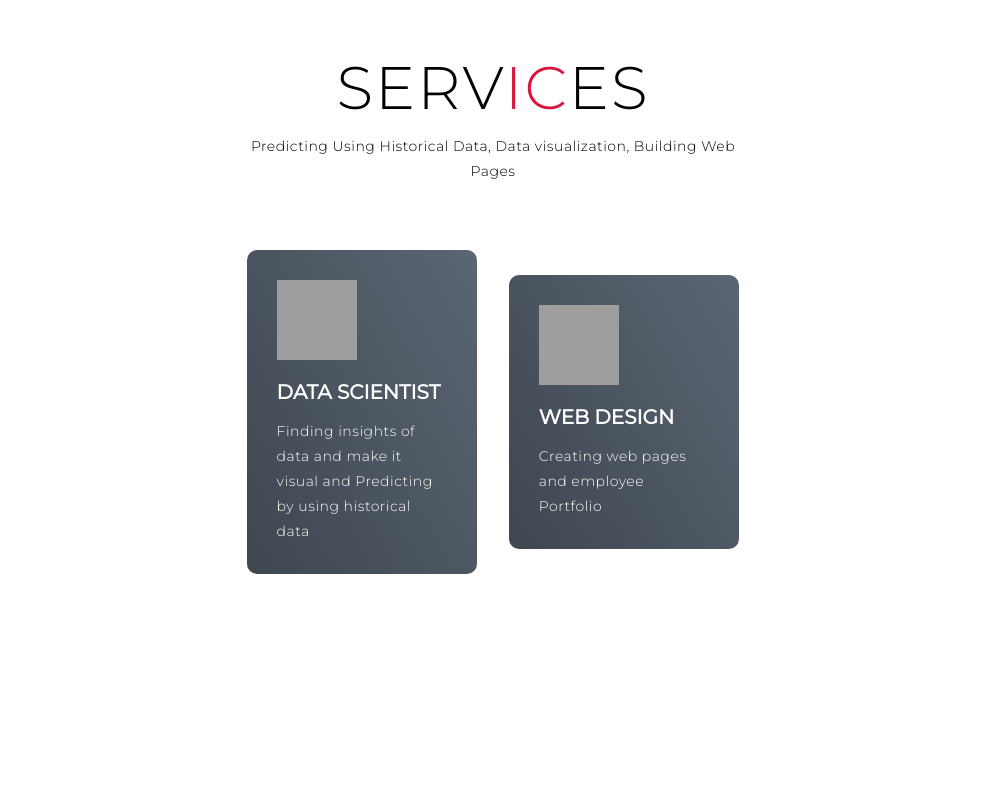
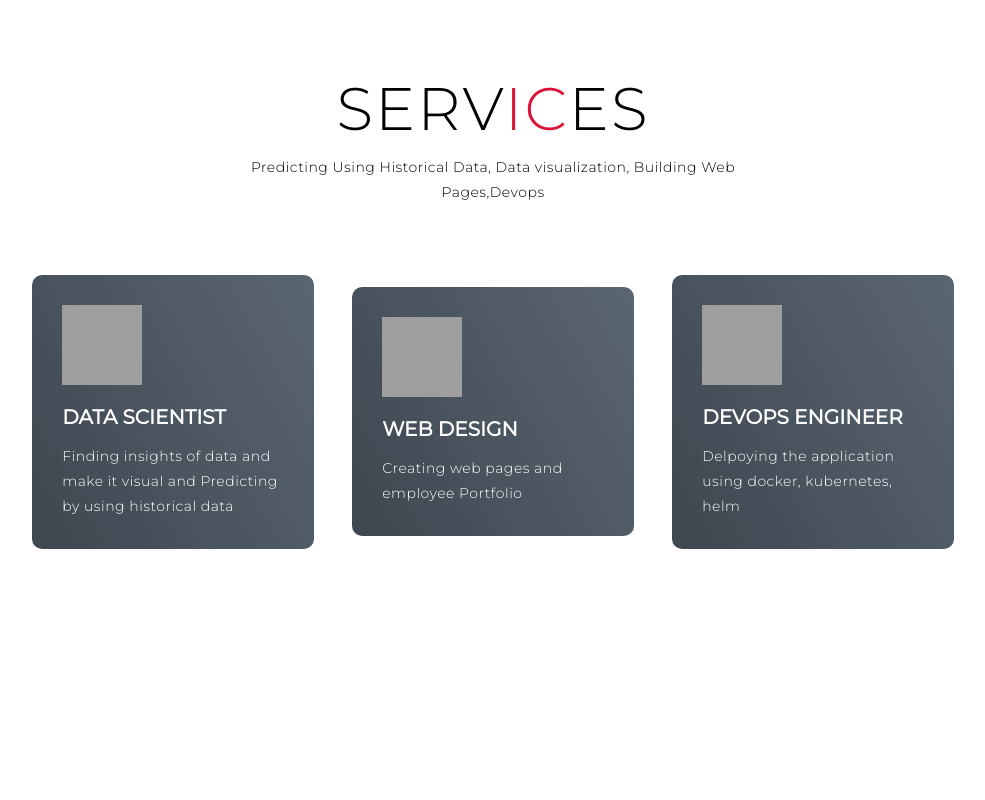
Before and after one commit to Harsha9676/profile, a plain HTML site: page index.html in a window 1280 px wide. Shown: the part 880-1680 px from the top of the page, without its empty margins (147-1132 px from the left). Drawn offline with Linux system fonts and the light colour scheme; grey boxes are pictures that could not be loaded.

Commit message:
Update index.html

```diff
--- a/index.html
+++ b/index.html
@@ -54,7 +54,7 @@
         <h1>Hello, <span></span></h1>
         <h1>My Name is <span></span></h1>
         <h1>SRIHARSHA <span></span></h1>
-        <a href="#projects" type="button" class="cta">portfolio</a>
+        <a href="#services" type="button" class="cta">portfolio</a>
       </div>
     </div>
   </section>
@@ -65,7 +65,7 @@
     <div class="services container">
       <div class="service-top">
         <h1 class="section-title">Serv<span>ic</span>es</h1>
-        <p>Predicting Using Historical Data, Data visualization, Building Web Pages</p>
+        <p>Predicting Using Historical Data, Data visualization, Building Web Pages,Devops</p>
       </div>
       <div class="service-bottom">
         <div class="service-item">
@@ -77,6 +77,11 @@
           <div class="icon"><img src="https://img.icons8.com/bubbles/100/000000/services.png" /></div>
           <h2>Web Design</h2>
           <p>Creating web pages and employee Portfolio</p>
+        </div>
+        <div class="service-item">
+          <div class="icon"><img src="https://img.icons8.com/bubbles/100/000000/services.png" /></div>
+          <h2>Devops Engineer</h2>
+          <p>Delpoying the application using docker, kubernetes, helm</p>
         </div>
 
       </div>
@@ -168,7 +173,7 @@
       </div>
       <div class="col-right">
         <h1 class="section-title">About <span>me</span></h1>
-        <h2>Data scientist</h2>
+        <h2>Data scientist, Devops Engineer</h2>
         <p>I have a passion for working for data-driven, innovative companies. Your firm uses advanced technology to address everyday problems for consumers and businesses alike, which I admire.
             <br>I also enjoy solving issues using an analytical approach and am passionate about incorporating technology into my work</p>
         <a href="https://github.com/Harsha9676/profile/raw/main/harsha.pdf" class="cta">Download Resume</a>
```
